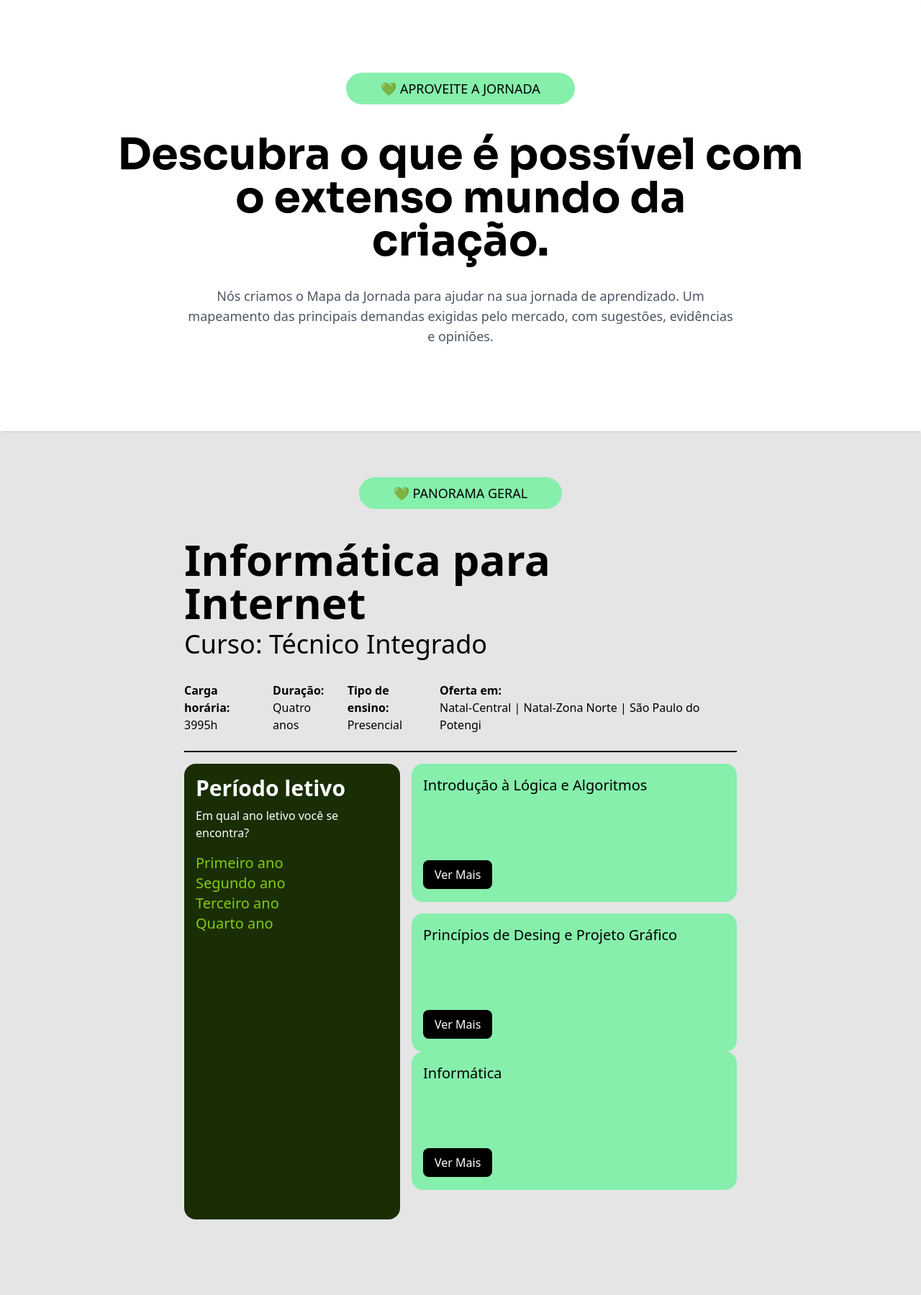
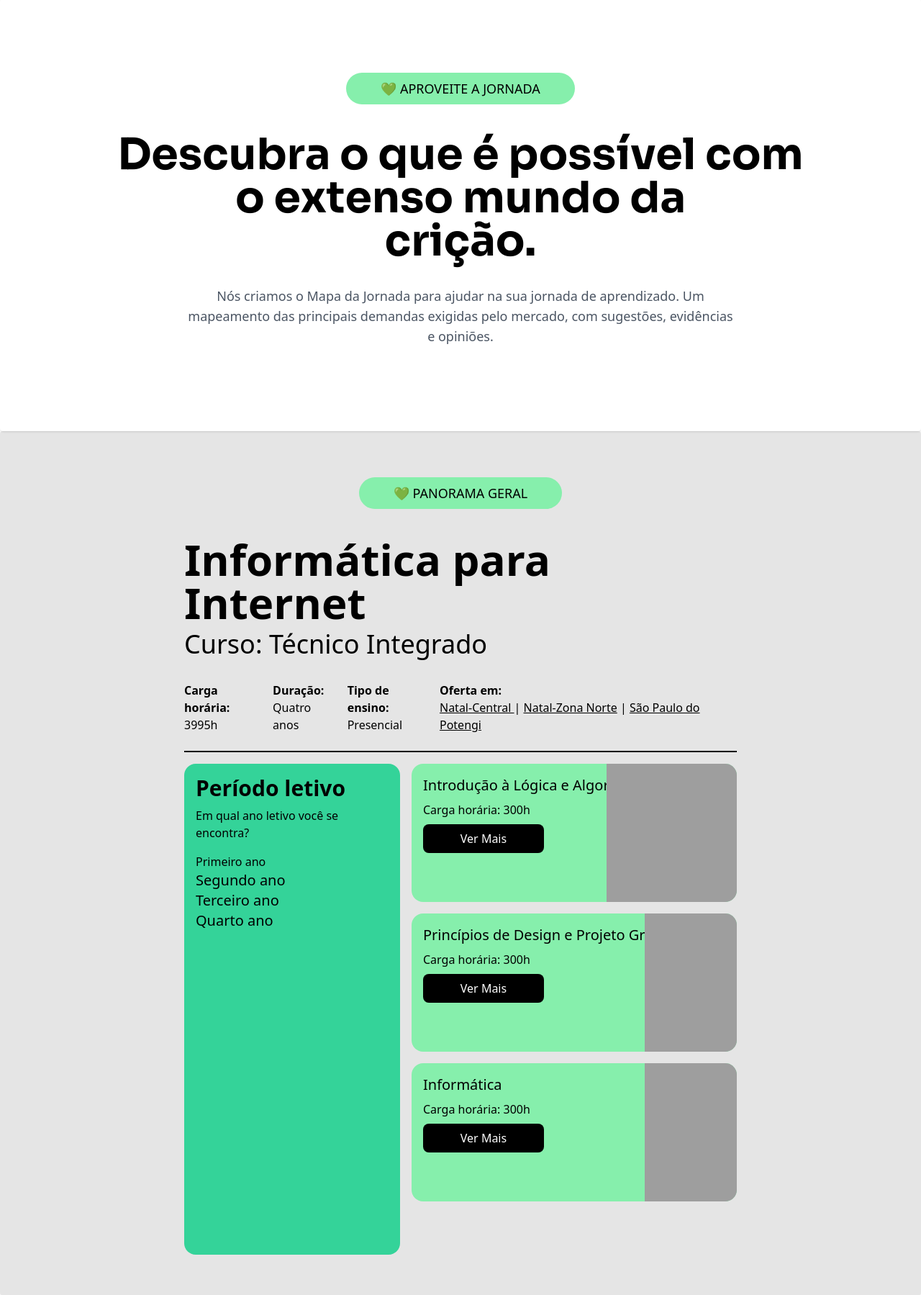
Before and after one commit to Projetto-Integrador/Mapa-da-Jornada, a Django app: page / in a window 1280 px wide. Shown: the part 81-1880 px from the top of the page at 72% size. Run offline with Django 5.2, Linux system fonts and the light colour scheme; some libraries are stand-ins or nearby versions; grey boxes are pictures that could not be loaded.

Commit message:
Consertado: será

```diff
--- a/projeto/templates/index.html
+++ b/projeto/templates/index.html
@@ -8,7 +8,7 @@
         <button class="max-w-[800px] mx-auto bg-green-300 rounded-full text-black font-medium px-12 py-2 border-0 text-lg mb-10 items-center">
             <a href="https://amor.com"> 💚 APROVEITE A JORNADA  </a>
         </button>
-        <h1 class="text-6xl font-sora font-bold mb-4">Descubra o que é possível com <br/> o extenso mundo da <br/> criação.</h1>
+        <h1 class="text-6xl font-sora font-bold mb-4">Descubra o que é possível com <br/> o extenso mundo da <br/> crição.</h1>
         <p class="text-gray-600 text-lg max-w-[800px] mx-auto p-4">Nós criamos o Mapa da Jornada para ajudar na sua jornada de aprendizado. Um mapeamento das principais demandas exigidas pelo mercado, com sugestões, evidências e opiniões.</p>
     </div>
 </main>
@@ -24,41 +24,58 @@
         <h3 class="mr-4"><strong> Carga horária: </strong> <br /> 3995h </h3>
         <h3 class="mr-4"><strong> Duração: </strong> <br /> Quatro anos </h3>
         <h3 class="mr-4"><strong> Tipo de ensino: </strong> <br /> Presencial </h3>
-        <h3 class="mr-4"><strong> Oferta em: </strong> <br /> <a href="https://site.com"> Natal-Central </a> | <a href="https://site.com">Natal-Zona Norte</a> | <a href="https://natal.com">São Paulo do Potengi</a></h3>
+        <h3 class="mr-4"><strong> Oferta em: </strong> <br /> <a class="underline" href="https://site.com"> Natal-Central </a> | <a class="underline" href="https://site.com">Natal-Zona Norte</a> | <a class="underline" href="https://natal.com">São Paulo do Potengi</a></h3>
     </div> <!-- descrição do curso de info -->
     <div class="border-t-2 border-black my-2"></div>
 
     <div class="grid grid-cols-[300px_1fr] gap-4 h-full">
-        <aside class="h-full bg-lime-950 rounded-2xl mt-2 text-white">
-            <div class="m-4">
-                <h2 class="text-3xl font-bold">Período letivo</h2>
+        <aside class="h-full bg-[#34d399] rounded-2xl mt-2 text-white">
+            <div class="m-4 text-black">
+                <h2 class="text-3xl font-bold text-blac">Período letivo</h2>
                 <p class="mt-2">Em qual ano letivo você se encontra?</p>
                 <ul class="mt-4">
-                    <li><a href="#" class="text-lime-500 text-xl">Primeiro ano</a></li>
-                    <li><a href="#" class="text-lime-500 text-xl">Segundo ano</a></li>
-                    <li><a href="#" class="text-lime-500 text-xl">Terceiro ano</a></li>
-                    <li><a href="#" class="text-lime-500 text-xl">Quarto ano</a></li>
+                  <li><a href="#" class="text-black txt-xl">Primeiro ano</a></li>
+                    <li><a href="#" class="text-black text-xl">Segundo ano</a></li>
+                    <li><a href="#" class="text-black text-xl">Terceiro ano</a></li>
+                    <li><a href="#" class="text-black text-xl">Quarto ano</a></li>
                 </ul>
             </div>
         </aside>
 
         <div class="grid content-start gap-4 mt-2 rounded-2xl">
-            <div class="bg-green-300 h-48 rounded-2xl p-4">
-                <h2 class="text-xl"> Introdução à Lógica e Algoritmos </h2>
-                <button class="bg-black text-white mt-[90px] rounded-lg px-4 py-2 hover:bg-black">
-                    <a href="fundamento.html"> Ver Mais
-                </button>
+            <div class="bg-green-300 h-48 rounded-2xl p-4 relative overflow-hidden">
+                <div class="flex flex-col w-full">
+                    <h2 class="text-xl">Introdução à Lógica e Algoritmos</h2>
+                    <h3 class="py-2">Carga horária: 300h</h3>
+                    <button class="bg-black text-white rounded-lg w-[40%] px-2 py-2 hover:bg-black mt-auto">
+                        <a href="{% url 'fundamento' %}">Ver Mais</a>
+                    </button>
+                </div>
+                <img src="https://fastly.picsum.photos/id/1075/200/300.jpg?hmac=pffU5_mFDClpUhsTVng81yHXXvdsGGKHi1jCz2pRsaU" alt="Descrição da imagem" class="absolute top-0 right-0 h-full w-[40%] object-cover">
             </div>
 
-            <div class="bg-green-300 h-48 rounded-2xl p-4 ">
-                <h2 class="text-xl"> Princípios de Desing e Projeto Gráfico </h2>
-                <button class="bg-black text-white mt-[90px] rounded-lg px-4 py-2 hover:bg-black">Ver Mais</button>
-             </div>
-            <div class="bg-green-300 h-48 rounded-2xl p-4">
-                <h2 class="text-xl"> Informática </h2>
-                <button class="bg-black text-white mt-[90px] rounded-lg px-4 py-2 hover:bg-black">Ver Mais</button>
+            <div class="bg-green-300 h-48 rounded-2xl p-4 relative overflow-hidden">
+                <div class="flex flex-col w-full">
+                    <h2 class="text-xl">Princípios de Design e Projeto Gráfico</h2>
+                    <h3 class="py-2">Carga horária: 300h</h3>
+                    <button class="bg-black text-white rounded-lg w-[40%] px-2 py-2 hover:bg-black mt-auto">Ver Mais</button>
+                </div>
+                <img src="https://fastly.picsum.photos/id/1075/200/300.jpg?hmac=pffU5_mFDClpUhsTVng81yHXXvdsGGKHi1jCz2pRsaU" alt="Descrição da imagem" class="absolute top-0 right-0 h-full w-[] object-cover">
+            </div>
+
+            <div class="bg-green-300 h-48 rounded-2xl p-4 relative overflow-hidden">
+                <div class="flex flex-col w-full">
+                    <h2 class="text-xl">Informática</h2>
+                    <h3 class="py-2">Carga horária: 300h</h3>
+                    <button class="bg-black text-white rounded-lg w-[40%] px-2 py-2 hover:bg-black mt-auto">Ver Mais</button>
+                </div>
+                <img src="https://fastly.picsum.photos/id/1075/200/300.jpg?hmac=pffU5_mFDClpUhsTVng81yHXXvdsGGKHi1jCz2pRsaU" alt="Descrição da imagem" class="absolute top-0 right-0 h-full w-[] object-cover">
             </div>
         </div>
+
+
+
+
     </div>
 
 </div>
```
